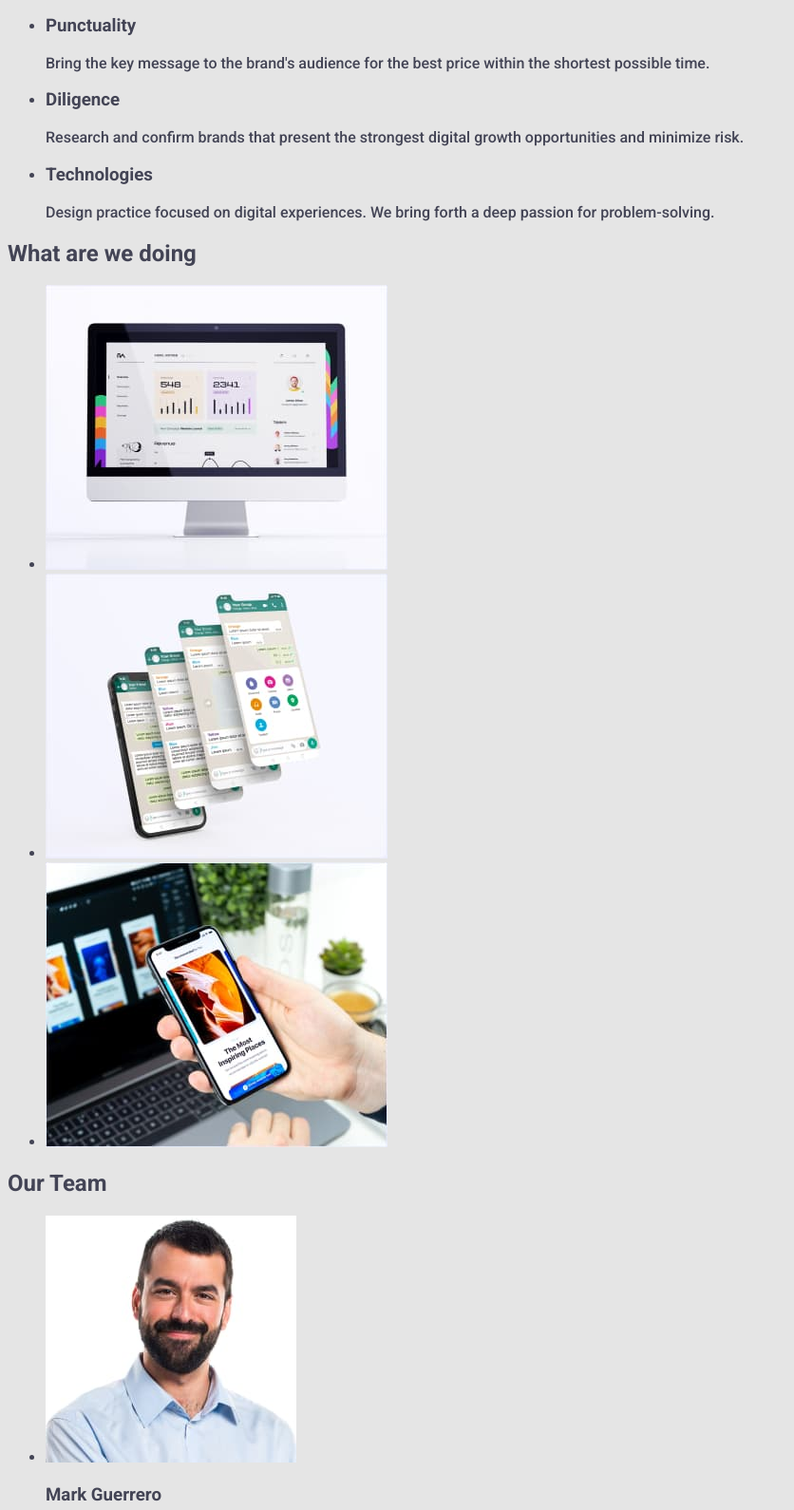
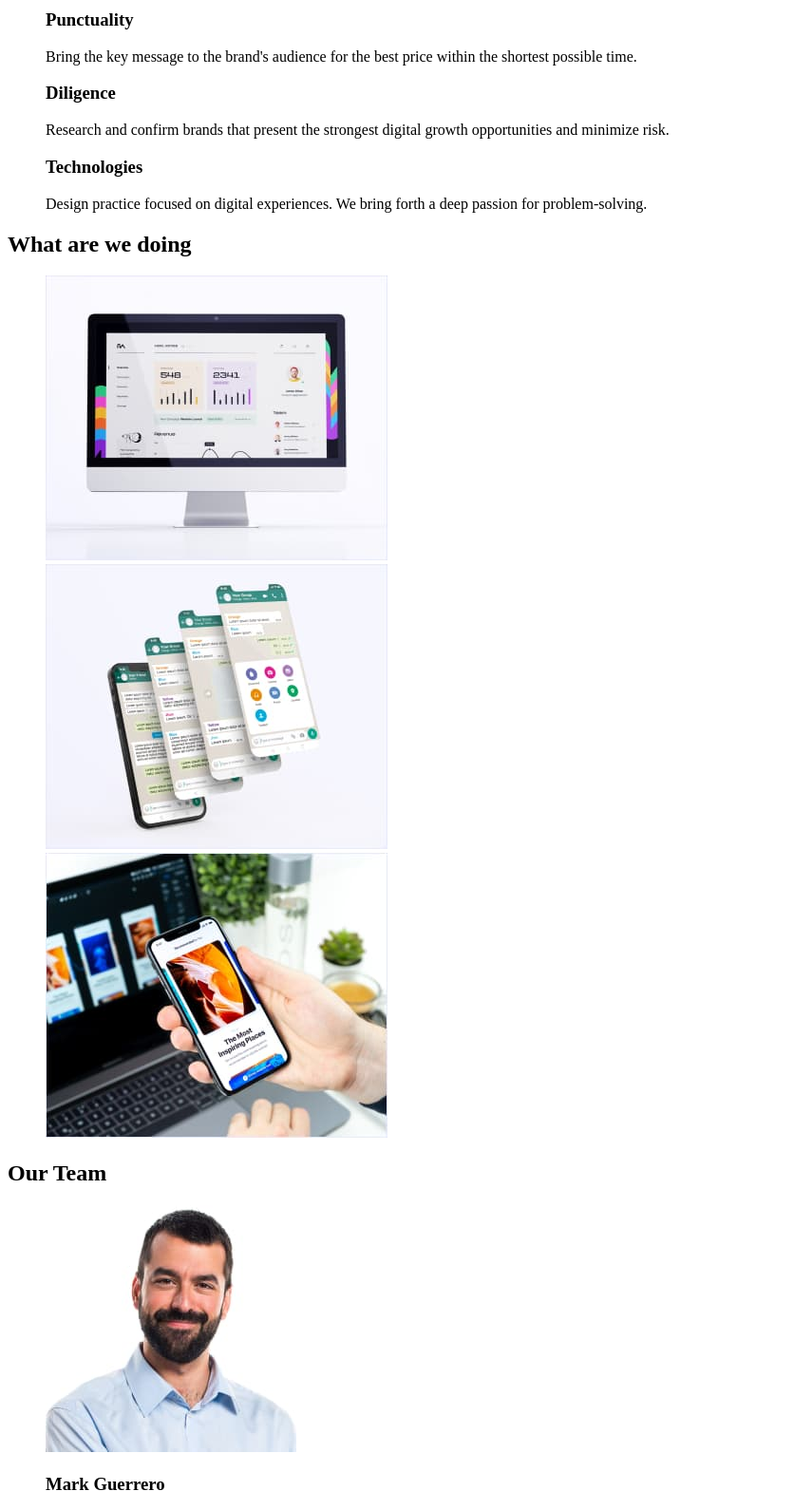
Before and after one commit to VadimKolesnik/goit-markup-hw-02, a plain HTML site: page index.html in a window 1280 px wide. Shown: the part 441-2031 px from the top of the page at 95% size, without its empty margins (0-836 px from the left). Drawn offline with Linux system fonts and the light colour scheme.

Commit message:
list style udp

```diff
--- a/css/styles.css
+++ b/css/styles.css
@@ -2,22 +2,33 @@
   /* Fonts */
   --font-family: "Roboto", "Raleway", "sans serif";
   /* Colors */
-  --background: #e5e5e5;
+  --ctas-links-color: #4d5ae5;
+  --ctas-color: #404bbf;
+  --overlays-color: #2e2f42;
+  --valid-fields-color: #31d0aa;
+  --body-text-color: #434455;
+  --helper-text-color: #8e8f99;
+  --subtle-background-color: #e7e9fc;
+  --color-cloud: #f4f4fd;
+  --background-color: #ffffff;
+  --modal-background-color: #fcfcfc;
 
   /* Others */
 }
 
-body {
-  background: #e5e5e5;
-  font-family: "Roboto", sans-serif;
-  color: #434455;
-  font-style: normal;
-  font-weight: 500;
+.body {
+  -font-family: "Roboto", "Raleway", "sans serif";
+  -color: #434455;
+  -backgroud-color: var(--background-color);
 }
 
 /* Header styles */
 .contact-link {
   color: #434455;
+}
+
+.header-list {
+  list-style: none;
 }
 
 .contact.link {
@@ -67,6 +78,9 @@ body {
 }
 
 /* Main */
+.contact-list {
+  list-style: none;
+}
 
 .main-section {
   background: #2e2f42;
@@ -93,10 +107,14 @@ body {
 
 .button-main:hover,
 .button-main:focus {
-  color: #ffffff;
+  color: #404bbf;
 }
 
 /* About styles */
+.about-list {
+  list-style: none;
+}
+
 .link {
   text-decoration: none;
 }
@@ -172,6 +190,19 @@ body {
   text-transform: none;
 }
 
+.doing-list {
+  list-style: none;
+}
+.team-list {
+  list-style: none;
+}
+.button-list {
+  list-style: none;
+}
+.list {
+  list-style: none;
+}
+
 /* Footer styles */
 .page-footer {
   background: #2e2f42;
--- a/index.html
+++ b/index.html
@@ -57,22 +57,22 @@
             </p>
           </li>
           <li class="about-link">
-            <h3 class="punctuality">Punctuality</h3>
-            <p>
+            <h3 class="about-punctuality">Punctuality</h3>
+            <p class="about-punctuality-text">
               Bring the key message to the brand's audience for the best price
               within the shortest possible time.
             </p>
           </li>
-          <li>
-            <h3>Diligence</h3>
-            <p>
+          <li class="about-link">
+            <h3 class="about-diligence">Diligence</h3>
+            <p class="about-diligence-text">
               Research and confirm brands that present the strongest digital
               growth opportunities and minimize risk.
             </p>
           </li>
-          <li>
-            <h3>Technologies</h3>
-            <p>
+          <li class="about-link">
+            <h3 class="about-technologies">Technologies</h3>
+            <p class="about-technologies-text">
               Design practice focused on digital experiences. We bring forth a
               deep passion for problem-solving.
             </p>
@@ -81,16 +81,16 @@
       </section>
       <!-- We doing -->
       <section class="doing">
-        <h2>What are we doing</h2>
-        <ul>
-          <li>
+        <h2 class="doing">What are we doing</h2>
+        <ul class="doing-list">
+          <li class="doing-list-imac">
             <img
               src="./images/imac.jpg"
               alt="desktop"
               width="360"
               height="300"
             />
-          </li>
+          </li class="doing-list-app">
           <li>
             <img
               src="./images/app.jpg"
@@ -99,7 +99,7 @@
               height="300"
             />
           </li>
-          <li>
+          <li class="doing-list-phone">
             <img
               src="./images/mob.jpg"
               alt="smartphone"
@@ -111,47 +111,47 @@
       </section>
       <!-- Our Team -->
       <section class="team">
-        <h2>Our Team</h2>
-        <ul>
-          <li>
+        <h2 class="team-title">Our Team</h2>
+        <ul class="team-list">
+          <li class="team-list-card1">
             <img
               src="./images/guerrero.jpg"
               alt="Product-Designer"
               width="264"
               height="260"
             />
-            <h3>Mark Guerrero</h3>
-            <p>Product Designer</p>
+            <h3 class="team-name">Mark Guerrero</h3>
+            <p class="team-position">Product Designer</p>
           </li>
-          <li>
+          <li class="team-list-card2">
             <img
               src="./images/ford.jpg"
               alt="Tom-Ford"
               width="264"
               height="260"
             />
-            <h3>Tom Ford</h3>
-            <p>Frontend Developer</p>
+            <h3 class="team-name">Tom Ford</h3>
+            <p class="team-position">Frontend Developer</p>
           </li>
-          <li>
+          <li class="team-list-card3">
             <img
               src="./images/garcia.jpg"
               alt="Camila-Garcia"
               width="264"
               height="260"
             />
-            <h3>Camila Garcia</h3>
-            <p>Marketing</p>
+            <h3 class="team-name">Camila Garcia</h3>
+            <p class="team-position">Marketing</p>
           </li>
-          <li>
+          <li class="team-list-card3">
             <img
               src="./images/wilson.jpg"
               alt="Daniel-Wilson"
               width="264"
               height="260"
             />
-            <h3>Daniel Wilson</h3>
-            <p>UI Designer</p>
+            <h3 class="team-name">Daniel Wilson</h3>
+            <p class="team-position">UI Designer</p>
           </li>
         </ul>
       </section>
```
